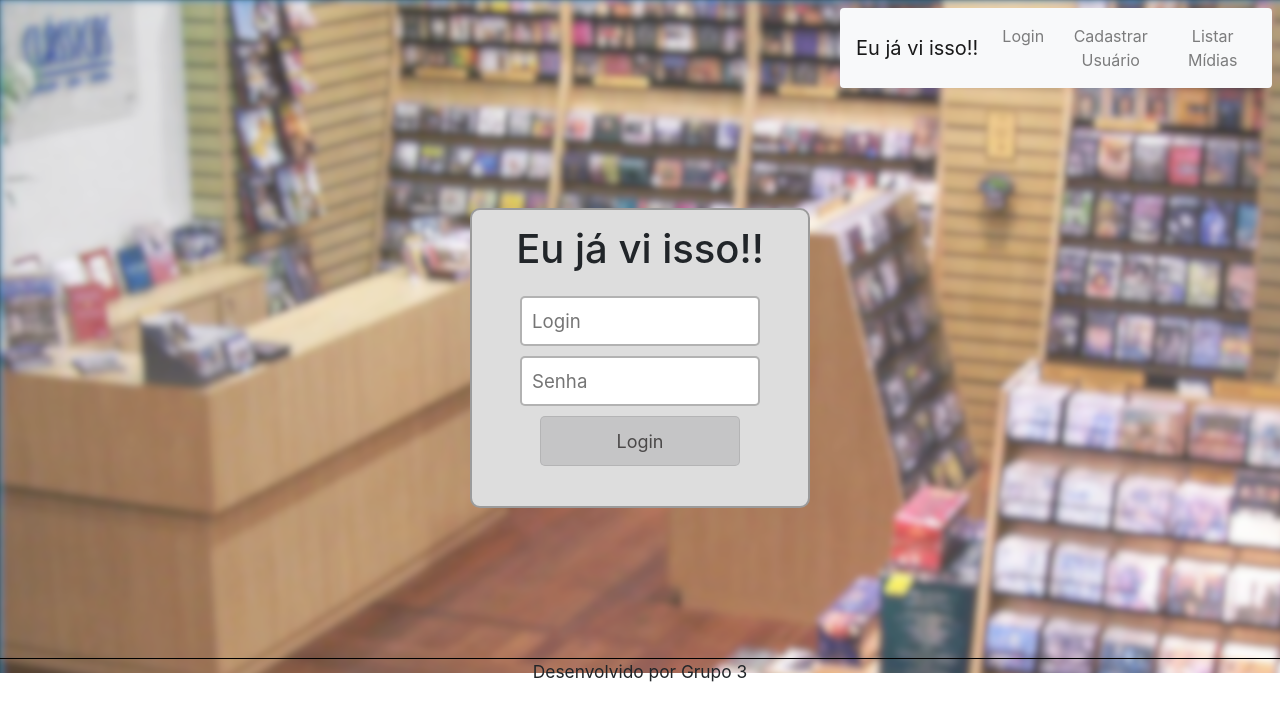
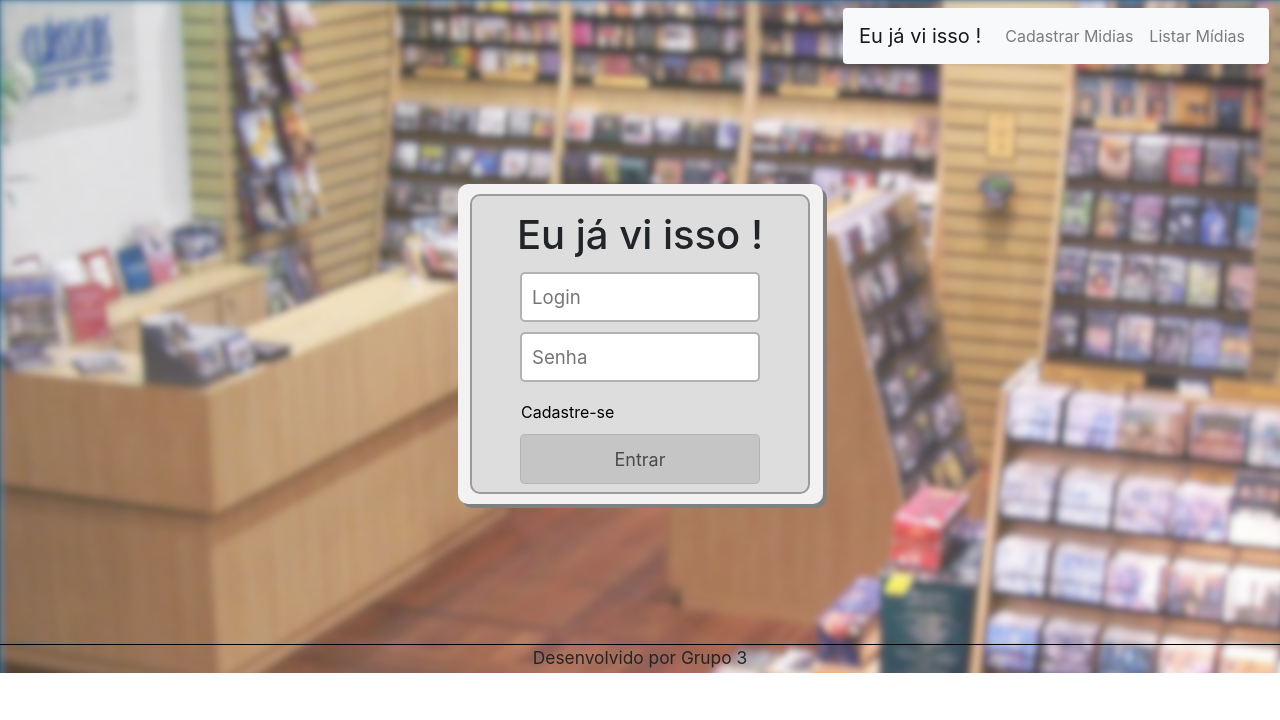
Before and after one commit to vitorHoller/projeto-trainee3, a React (Create React App) app in the folder Projeto/grupo3/: page / in a window 1280 px wide. Shown: the top 720 px of the page. Built offline with nearby package versions, Linux system fonts and the light colour scheme.

Commit message:
Alterações no login

```diff
--- a/Projeto/grupo3/src/Pages/CadastroUsuario/cadastroUsuario.js
+++ b/Projeto/grupo3/src/Pages/CadastroUsuario/cadastroUsuario.js
@@ -18,7 +18,7 @@ export default function cadastroUsuario() {
           <Navbar.Collapse id="basic-navbar-nav">
             <Nav className="mr-auto">
               <Nav.Link href='http://localhost:3000/'>Login</Nav.Link>
-              <Nav.Link href='http://localhost:3000/cadastrousuario'>Cadastrar Usuário</Nav.Link>
+              <Nav.Link href='http://localhost:3000/cadastromidia'>Cadastrar Midias</Nav.Link>
               <Nav.Link href="http://localhost:3000/midias">Listar Mídias</Nav.Link>
             </Nav>
           </Navbar.Collapse>
--- a/Projeto/grupo3/src/Pages/Login/Login.css
+++ b/Projeto/grupo3/src/Pages/Login/Login.css
@@ -11,17 +11,32 @@
     text-align: center;
     margin-left: 840px;
 }
+.body{
+    display: flex;
+    height: 320px;
+    width: 365px;
+    margin-top: 120px;
+    flex-direction: column;
+    align-items: center;
+    background: rgb(243, 241, 241);
+    flex-direction: column;
+    padding: 10px;
+    border-radius: 10px;
+    box-shadow: 4px 4px grey;
+}
+.box{
+    height: 300px;
+    width: 340px;
+    background-color: #ddd;
 
+    border-radius: 10px;
+    display: flex;
+    flex-direction: column;
+    border: 2px solid rgba(0, 0, 0, 0.3);;
+
+}
 .cadastro{
-    margin: 10px;
-    width: 150px;
-    height: 24px;
-    background-color: #ddd;
-    border-radius: 5px;
-    padding-top: 3px;
-    transition: background-color 1s;
-    cursor: pointer;
-    color: black;
+    margin-right: 98px;
 }
 
 .lm{
@@ -48,9 +63,7 @@
     color: black;
 }
 
-.cadastro:hover{
-    background-color:  rgb(151, 151, 151);
-}
+
 
 .lm:hover{
     background-color: rgb(151, 151, 151);
@@ -59,23 +72,11 @@
 .cm:hover{
     background-color:  rgb(151, 151, 151);
 }
-
-.body{
-    display: flex;
-    flex-direction: column;
-    align-items: center;
+.cadastro:hover{
+    background-color: transparent;
 }
 
-.box{
-    height: 300px;
-    width: 340px;
-    background-color: #ddd;
-    margin-top: 120px;
-    border-radius: 10px;
-    display: flex;
-    flex-direction: column;
-    border: 2px solid rgba(0, 0, 0, 0.3);
-}
+
 
 .title{
     margin-top: 15px;
@@ -86,7 +87,7 @@
     display: flex;
     flex-direction: column;
     align-items: center;
-    padding: 10px;
+
 }
 
 .input{
@@ -101,8 +102,8 @@
 
 .button{
     border-radius: 5px;
-    margin: 5px;
-    width: 200px;
+    margin-top: 3px;
+    width: 240px;
     height: 50px;
     background-color: rgba(132, 132, 134, 0.267);
     cursor: pointer;
--- a/Projeto/grupo3/src/Pages/Login/Login.js
+++ b/Projeto/grupo3/src/Pages/Login/Login.js
@@ -11,12 +11,11 @@ export default function Login() {
 
             <div className='header rounded' >
                 <Navbar className = 'batba rounded mt-2 mr-2' bg="light" expand="lg">
-                    <Navbar.Brand>Eu já vi isso!!</Navbar.Brand>
+                    <Navbar.Brand>Eu já vi isso !</Navbar.Brand>
                     <Navbar.Toggle aria-controls="basic-navbar-nav" />
                     <Navbar.Collapse id="basic-navbar-nav">
                         <Nav className="mr-auto">
-                            <Nav.Link href='http://localhost:3000/'>Login</Nav.Link>
-                            <Nav.Link href='http://localhost:3000/cadastrousuario'>Cadastrar Usuário</Nav.Link>
+                            <Nav.Link href='http://localhost:3000/cadastromidia'>Cadastrar Midias</Nav.Link>
                             <Nav.Link href="http://localhost:3000/midias">Listar Mídias</Nav.Link>
                         </Nav>
                     </Navbar.Collapse>
@@ -26,11 +25,12 @@ export default function Login() {
 
             <div className='body'>
                 <div className='box'>
-                    <h1 className = 'title'>Eu já vi isso!!</h1>
+                    <h1 className = 'title'>Eu já vi isso !</h1>
                     <div className='login'>
                         <input className='input' placeholder='Login'></input>
                         <input className='input' placeholder='Senha' type = 'password'></input>
-                        <Button className = 'button' variant = 'secondary' type="submit">Login</Button>{' '}
+                        <a className = 'cadastro' href='http://localhost:3000/cadastrousuario'>Cadastre-se</a>
+                        <Button className = 'button' variant = 'secondary' type="submit">Entrar</Button>{' '}
                     </div>
                 </div>
 
```
